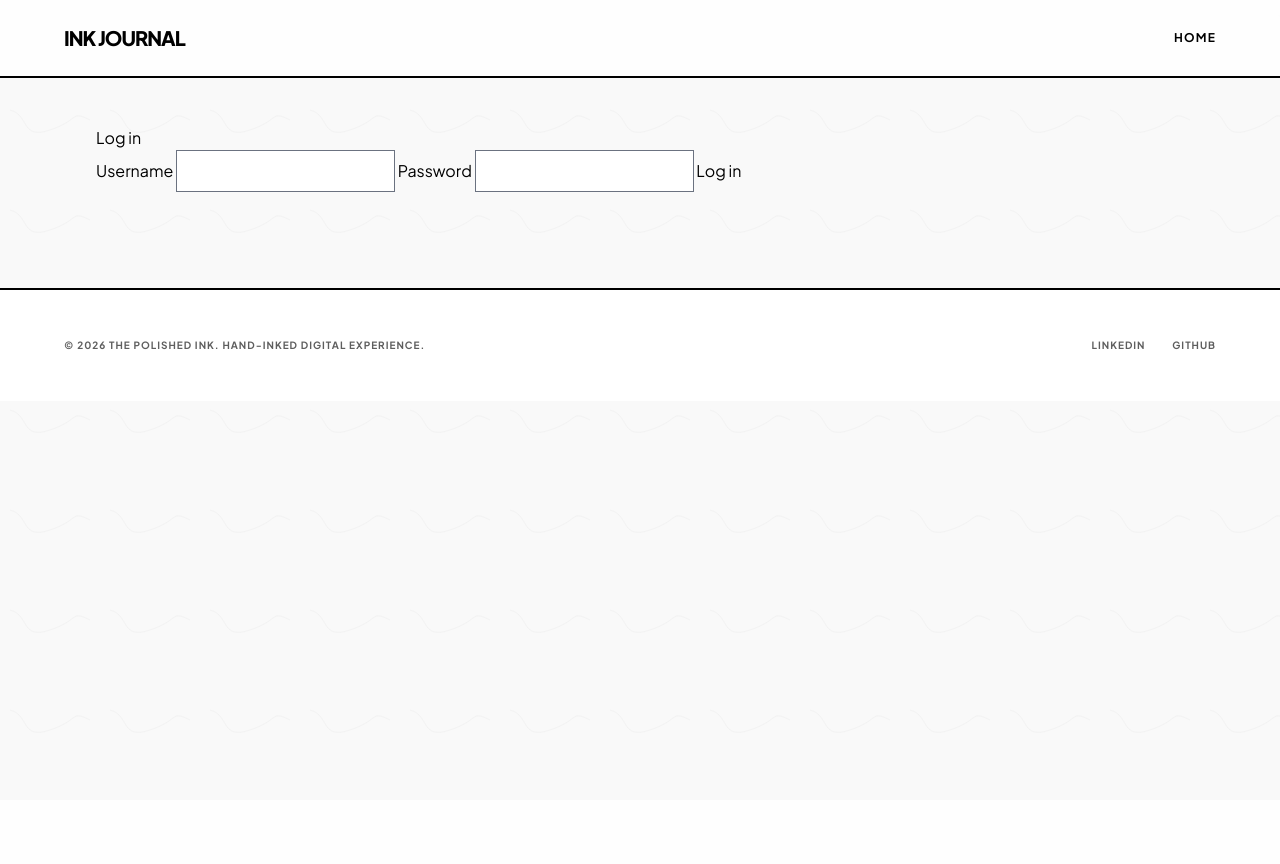
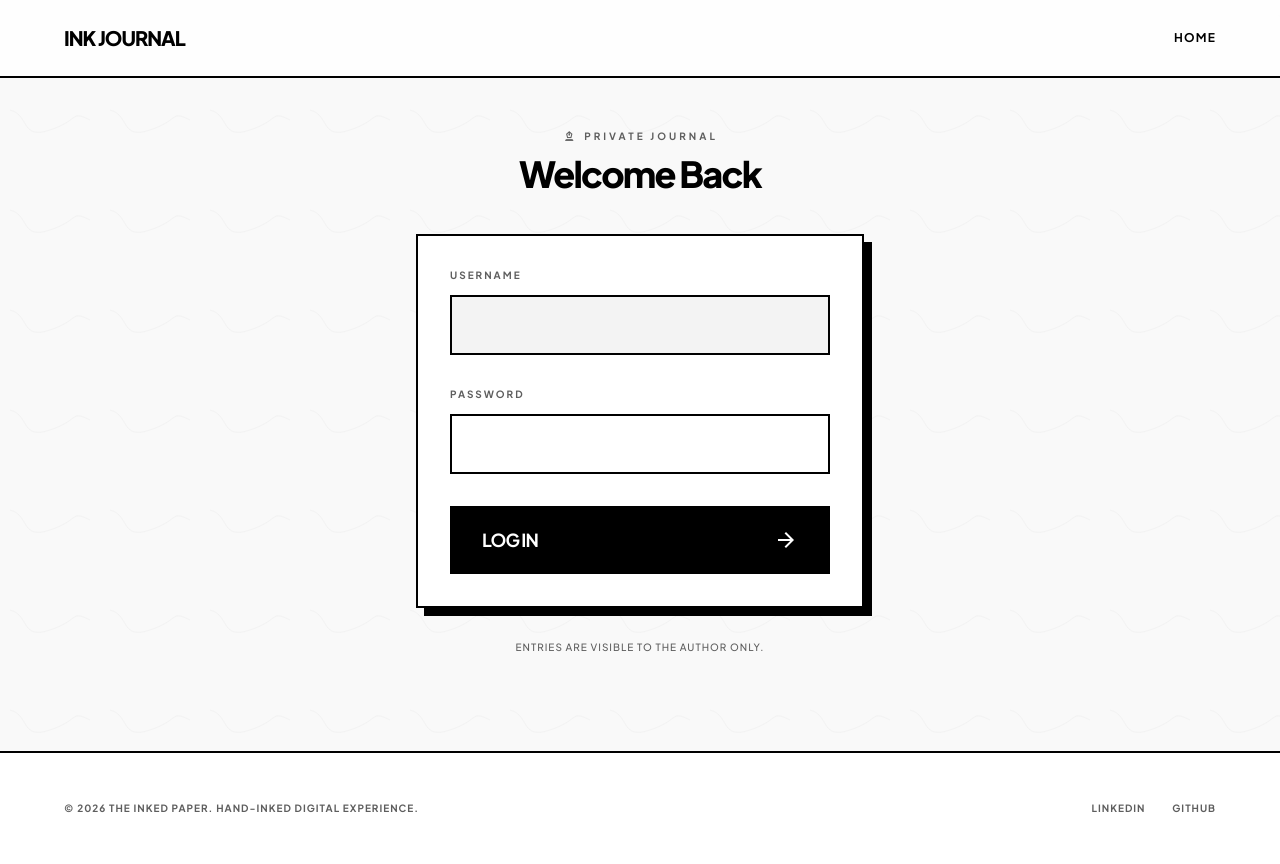
Before and after one commit to tegarsosi/personal-blog, a FastAPI app: page /login in a window 1280 px wide. Before the commit the page ends 350 px from the top, so only its background shows below. Run offline with FastAPI, Linux system fonts and the light colour scheme; some libraries are stand-ins or nearby versions.

Commit message:
feat: polish login page

```diff
--- a/templates/admin/add.html
+++ b/templates/admin/add.html
@@ -51,7 +51,7 @@
         <div class="pt-6">
             <button type="submit" class="w-full bg-primary text-white py-5 px-8 font-extrabold tracking-tighter text-lg hover:opacity-90 transition-opacity flex justify-between items-center group">
                 PUBLISH NARRATIVE
-                <span class="material-symbols-outlined group-hover:translate-x-1 transition-transform">arrow_forward</span>
+                <span class="material-symbols-outlined group-hover:translate-x-1 transition-transform" aria-hidden="true">arrow_forward</span>
             </button>
             <p class="mt-4 text-[10px] text-secondary text-center font-medium">Ready to ink the digital page?</p>
         </div>
--- a/templates/base.html
+++ b/templates/base.html
@@ -3,7 +3,7 @@
 <head>
     <meta charset="utf-8"/>
     <meta content="width=device-width, initial-scale=1.0" name="viewport"/>
-    <title>Tegar's Journal | The Polished Ink</title>
+    <title>The Inked Paper</title>
 
     <script src="https://cdn.tailwindcss.com?plugins=forms,container-queries"></script>
     <link href="https://fonts.googleapis.com/css2?family=Plus+Jakarta+Sans:wght@400;500;600;700;800&display=swap" rel="stylesheet"/>
@@ -54,7 +54,7 @@
 
     <footer class="border-t-2 border-primary py-12 px-8 bg-white">
         <div class="max-w-6xl mx-auto flex justify-between items-center text-[10px] font-bold uppercase tracking-widest text-secondary">
-            <p>© 2026 The Polished Ink. Hand-inked digital experience.</p>
+            <p>© 2026 The Inked Paper. Hand-inked digital experience.</p>
             <div class="space-x-6">
                 <a href="https://www.linkedin.com/in/tegarsosieverest/" target="_blank" rel="noopener noreferrer" class="hover:underline">LinkedIn</a>
                 <a href="https://github.com/tegarsosi" target="_blank" rel="noopener noreferrer" class="hover:underline">Github</a>
--- a/templates/login.html
+++ b/templates/login.html
@@ -1,19 +1,44 @@
 {% extends "base.html" %}
 
 {% block content %}
-<form method="post" action="/login">
-    <h1>Log in</h1>
+<section class="min-h-[60vh] flex items-center justify-center">
+    <div class="w-full max-w-md">
+        <header class="mb-10 text-center">
+            <span class="flex items-center justify-center gap-2 text-[10px] font-bold uppercase tracking-[0.3em] text-secondary mb-2">
+                <span class="material-symbols-outlined text-sm" aria-hidden="true">stylus_fountain_pen</span>
+                Private Journal
+            </span>
+            <h1 class="text-4xl font-black tracking-tighter text-primary">Welcome Back</h1>
+        </header>
+        <form method="post" action="/login" class="bg-white border-2 border-primary p-8 space-y-8 shadow-[8px_8px_0_0_#000]">
 
-    {% if error %}
-        <p>{{ error }}</p>
-    {% endif %}
+            {% if error %}
+                <div role="alert" class="border-2 border-primary bg-surface-container-low px-4 py-3 flex items-center gap-3">
+                    <span class="material-symbols-outlined text-base" aria-hidden="true">error</span>
+                    <p class="text-xs font-bold uppercase tracking-widest">{{ error }}</p>
+                </div>
+            {% endif %}
 
-    <label for="username">Username</label>
-    <input id="username" name="username" type="text" autocomplete="username" required>
-
-    <label for="password">Password</label>
-    <input id="password" name="password" type="password" autocomplete="current-password" required>
-
-    <button type="submit">Log in</button>
-</form>
-{% endblock%}
+            <div class="space-y-3">
+                <label for="username" class="block text-[10px] font-bold uppercase tracking-[0.2em] text-secondary">
+                    Username
+                </label>
+                <input id="username" name="username" type="text" autocomplete="username" autofocus required class="w-full bg-white border-2 border-primary p-4 font-bold tracking-tight rounded-none focus:bg-surface-container-low focus:border-primary focus:ring-0 focus:outline-none transition-colors">
+            </div>
+            <div class="space-y-3">
+                <label for="password" class="block text-[10px] font-bold uppercase tracking-[0.2em] text-secondary">
+                    Password
+                </label>
+                <input id="password" name="password" type="password" autocomplete="current-password" required class="w-full bg-white border-2 border-primary p-4 font-bold tracking-tight rounded-none focus:bg-surface-container-low focus:border-primary focus:ring-0 focus:outline-none transition-colors">
+            </div>
+            <button type="submit" class="w-full bg-primary text-white py-5 px-8 font-bold tracking-tighter text-lg hover:opacity-85 transition-opacity flex justify-between items-center group">
+                LOG IN
+                <span class="material-symbols-outlined group-hover:translate-x-1 transition-transform" aria-hidden="true">arrow_forward</span>
+            </button>
+        </form>
+        <p class="mt-8 text-[10px] text-secondary text-center font-medium uppercase tracking-widest">
+            Entries are visible to the author only.
+        </p>
+    </div>
+</section>
+{% endblock %}
```
